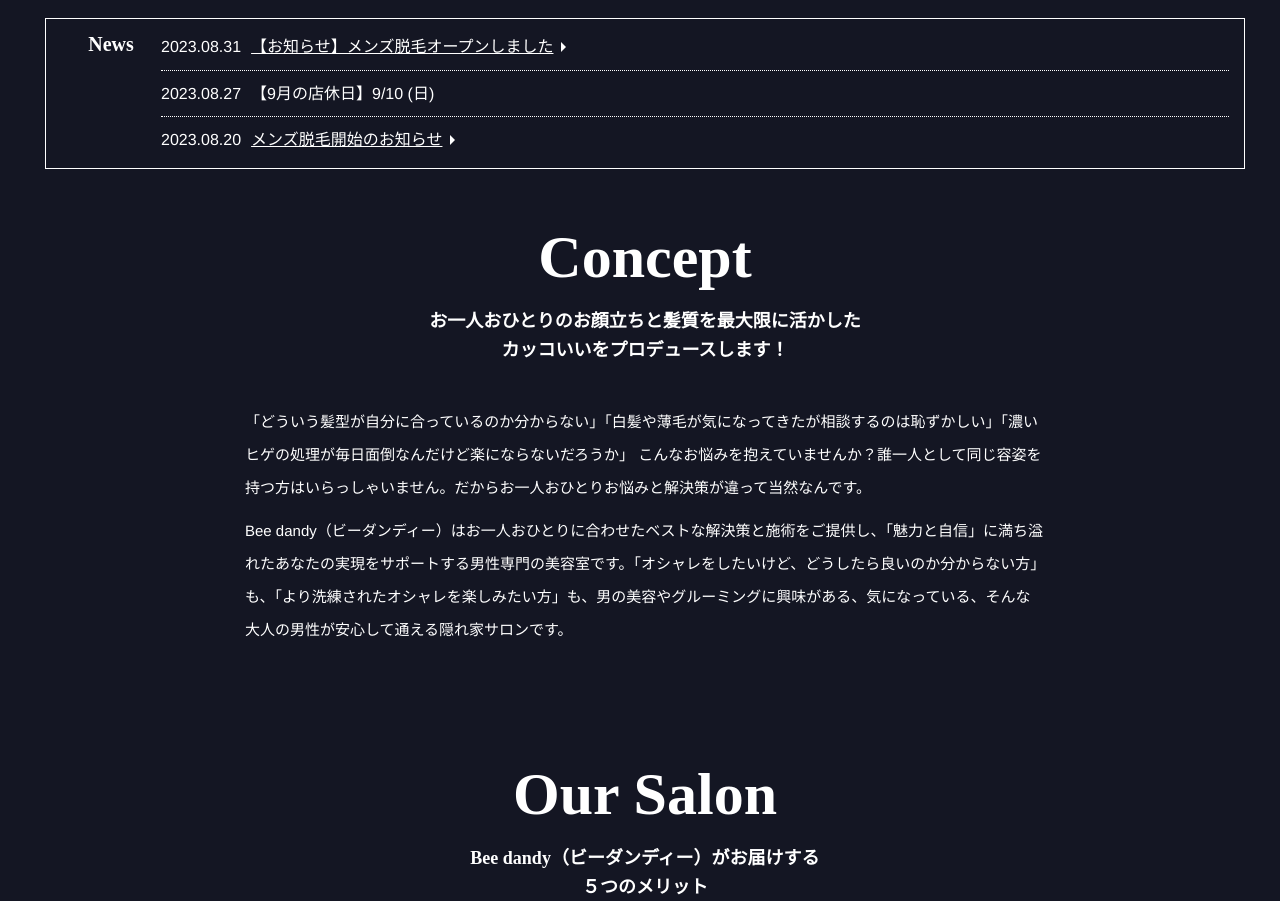
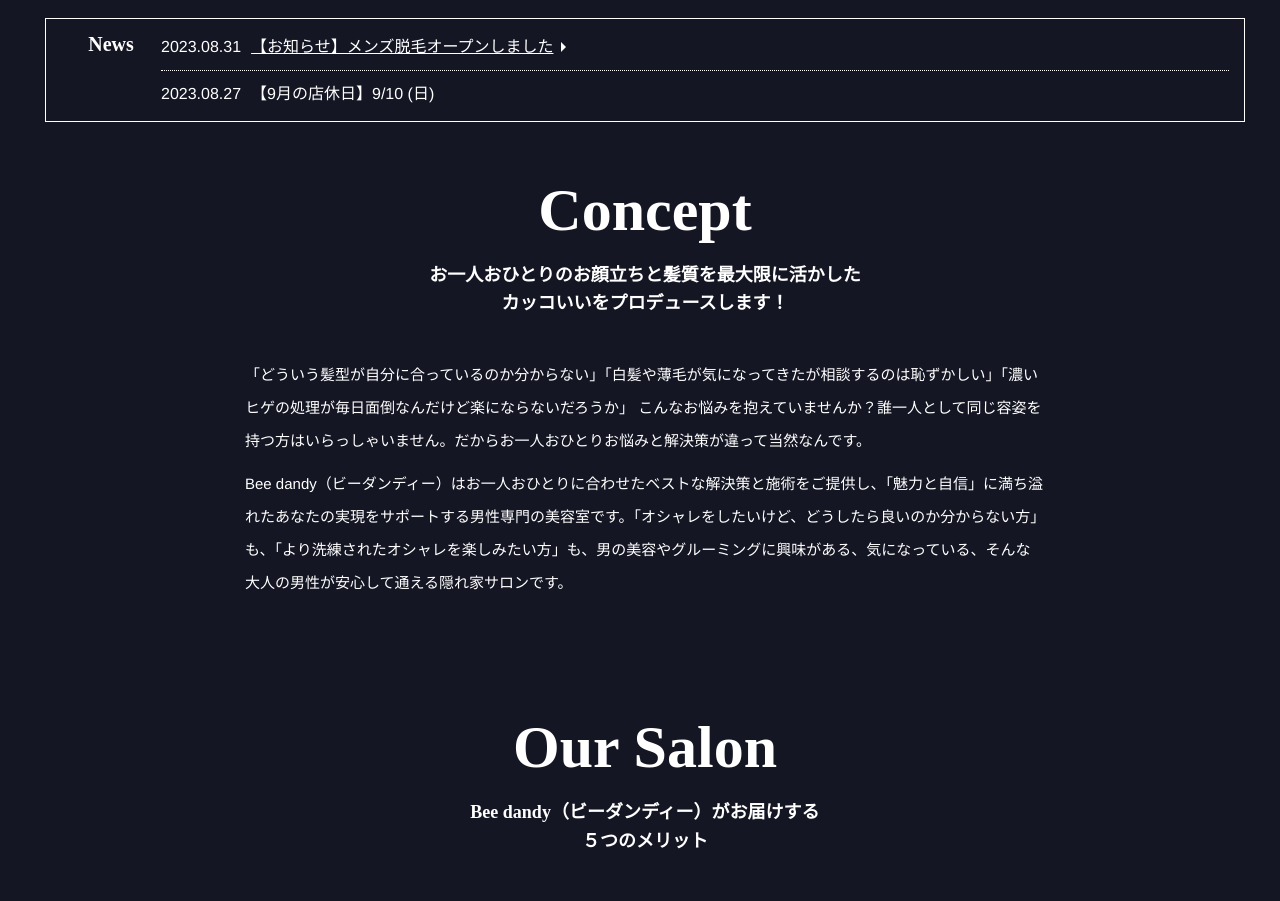
Before and after one commit to kamy0042/bee_group_web, a Next.js app: page / in a window 1280 px wide. Shown: the part 799-1700 px from the top of the page. Built offline with nearby package versions, Linux system fonts and the light colour scheme.

Commit message:
脱毛ページのPDFを取り下げる

```diff
--- a/pages/index.tsx
+++ b/pages/index.tsx
@@ -101,12 +101,6 @@ const Index = () => {
               <li>
                 <span>2023.08.27</span>
                 <span>【9月の店休日】9/10 (日)</span>
-              </li>
-              <li>
-                <span>2023.08.20</span>
-                <a href="/news/news_230818.pdf" target="_blank">
-                  メンズ脱毛開始のお知らせ
-                </a>
               </li>
 
               {/* <li> */}
```
